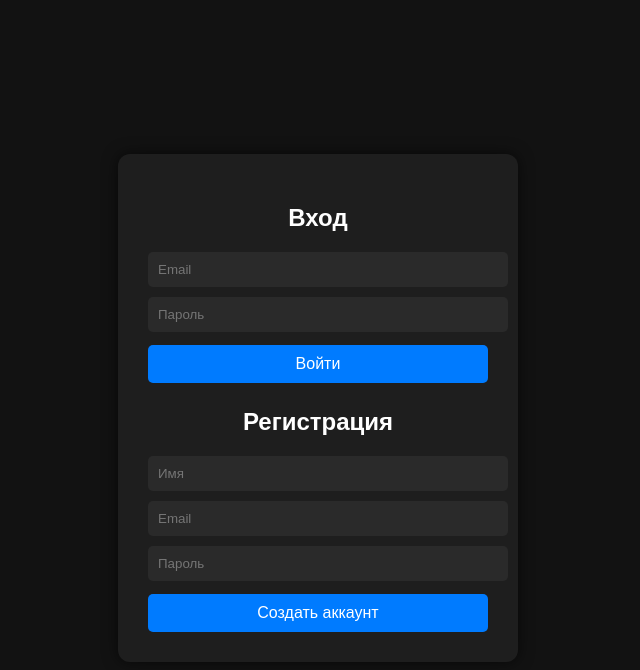
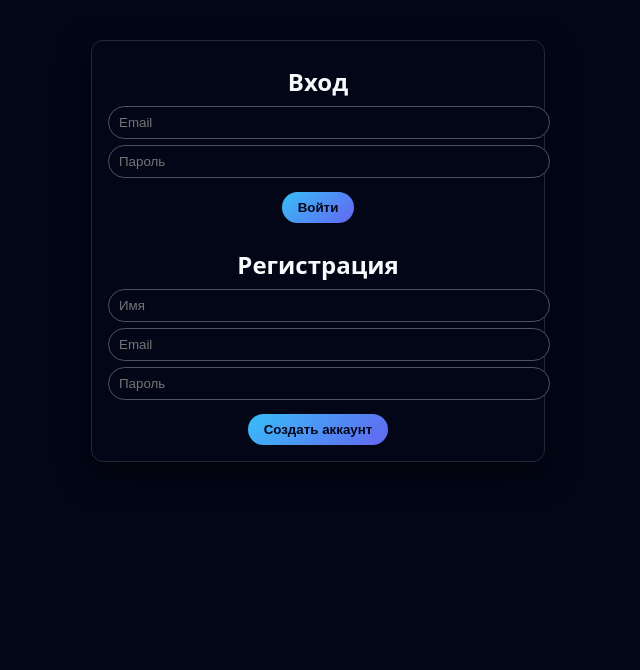
Before and after one commit to Demid2612/skillswap-pro, a website: page public/index.html in a window 1280 px wide. Shown: the whole page, without its empty margins (322-962 px from the left). Drawn offline with Linux system fonts and the light colour scheme.

Commit message:
Refactor index.html structure and styles
Updated viewport meta tag and added stylesheet link. Adjusted chat container display style and improved structure for user and message sections.

```diff
--- a/public/index.html
+++ b/public/index.html
@@ -2,64 +2,9 @@
 <html lang="ru">
 <head>
   <meta charset="UTF-8" />
+  <title>SkillSwap PRO</title>
   <meta name="viewport" content="width=device-width, initial-scale=1.0" />
-  <title>SkillSwap PRO</title>
-  <style>
-    body {
-      background: #121212;
-      color: white;
-      font-family: Arial, sans-serif;
-      display: flex;
-      justify-content: center;
-      align-items: center;
-      height: 100vh;
-    }
-    .container {
-      background: #1e1e1e;
-      padding: 30px;
-      border-radius: 12px;
-      width: 340px;
-      box-shadow: 0 0 15px rgba(0,0,0,0.6);
-    }
-    h2 { text-align: center; margin-bottom: 15px; }
-    input {
-      width: 100%;
-      padding: 10px;
-      margin: 5px 0;
-      border: none;
-      border-radius: 5px;
-      background: #2a2a2a;
-      color: white;
-    }
-    button {
-      width: 100%;
-      padding: 10px;
-      margin-top: 8px;
-      border: none;
-      border-radius: 5px;
-      background: #007bff;
-      color: white;
-      cursor: pointer;
-      font-size: 16px;
-    }
-    button:hover { background: #0056b3; }
-    #chat { display: none; }
-    #users div {
-      background: #2a2a2a;
-      margin: 5px 0;
-      padding: 5px;
-      border-radius: 5px;
-      cursor: pointer;
-    }
-    #messages {
-      height: 180px;
-      overflow-y: auto;
-      border: 1px solid #333;
-      padding: 10px;
-      margin: 10px 0;
-      background: #111;
-    }
-  </style>
+  <link rel="stylesheet" href="style.css" />
 </head>
 <body>
   <div class="container" id="auth">
@@ -68,22 +13,28 @@
     <input id="password" type="password" placeholder="Пароль" />
     <button onclick="login()">Войти</button>
 
-    <h2 style="margin-top:25px;">Регистрация</h2>
+    <h2 style="margin-top: 25px;">Регистрация</h2>
     <input id="name" type="text" placeholder="Имя" />
     <input id="regEmail" type="email" placeholder="Email" />
     <input id="regPassword" type="password" placeholder="Пароль" />
     <button onclick="registerUser()">Создать аккаунт</button>
   </div>
 
-  <div class="container" id="chat">
+  <div class="container" id="chat" style="display:none;">
     <h2>SkillSwap PRO</h2>
     <p id="userName"></p>
+
+    <h3>Пользователи</h3>
     <div id="users"></div>
+
+    <h3>Сообщения</h3>
     <div id="messages"></div>
+
     <input id="msgText" type="text" placeholder="Сообщение..." />
     <button onclick="sendMsg()">Отправить</button>
   </div>
 
-<script src="app.js"></script>
+  <!-- ВАЖНО: просто app.js, без /public -->
+  <script src="app.js"></script>
 </body>
 </html>
```
